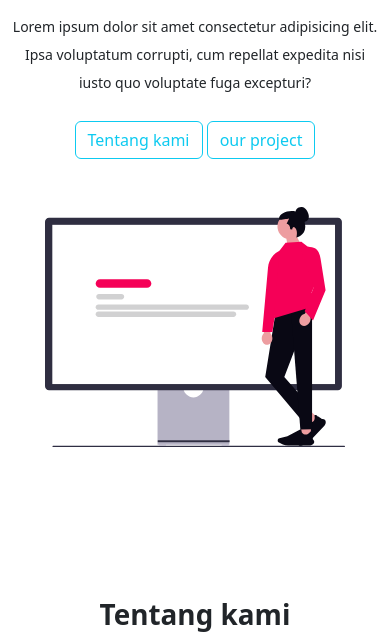
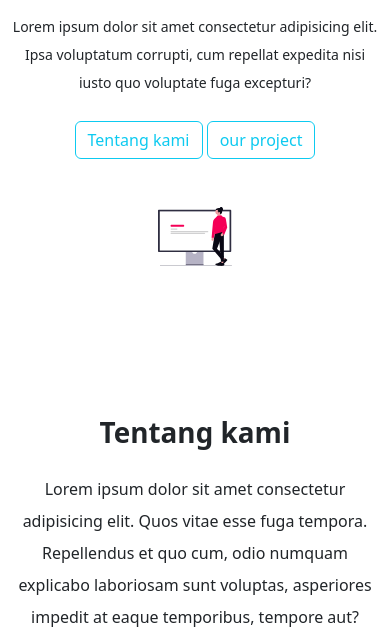
Before and after one commit to Vainlie/multimedia-pengecatan, a plain HTML site: page index.html in a window 390 px wide. Shown: the part 226-860 px from the top of the page. Drawn offline with nearby package versions, Linux system fonts and the light colour scheme.

Commit message:
merubahgambar

```diff
--- a/dist/css/style.css
+++ b/dist/css/style.css
@@ -9,7 +9,7 @@ section {
 }
 
 .hero-box .box img {
-    width: 400px;
+    width: 100%;
 }
 
 @media(max-width: 992px) {
@@ -19,7 +19,7 @@ section {
     }
 
     .hero-box .box img {
-        width: 300px;
+        width: 80%;
     }
 }
 
@@ -36,6 +36,10 @@ section {
         width: 100%;
         text-align: center;
     }
+
+    .hero-box .box img {
+        width: 70%;
+    }
 }
 
 @media(max-width: 500px) {
@@ -49,7 +53,7 @@ section {
     }
 
     .hero-box .box img {
-        width: 300px;
+        width: 20%;
     }
 }
 
--- a/index.html
+++ b/index.html
@@ -67,7 +67,7 @@
        <section class="hero overflow-hidden" id="home">
         <div class="container">
           <div class="hero-box d-flex align-item-center justify-content-between
-          flex-md-row flex-column gap-md-0 gap-5">
+          flex-md-row flex-column gap-md-5 gap-5">
             <div class="box animate__animated animate__bounceInUp animate__delay-1s">
               <h1 class="fw-bold mb-3">
                 Belajar Pengecatan <br />
```
